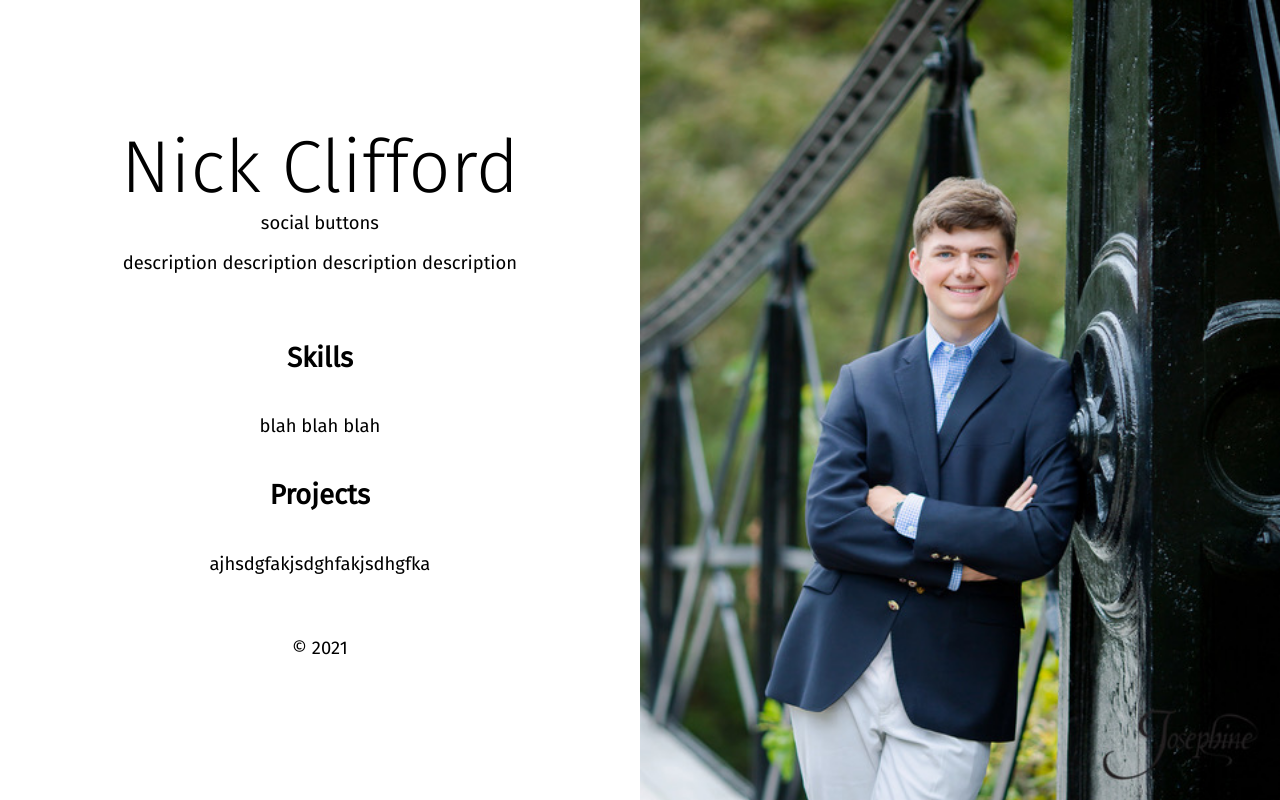
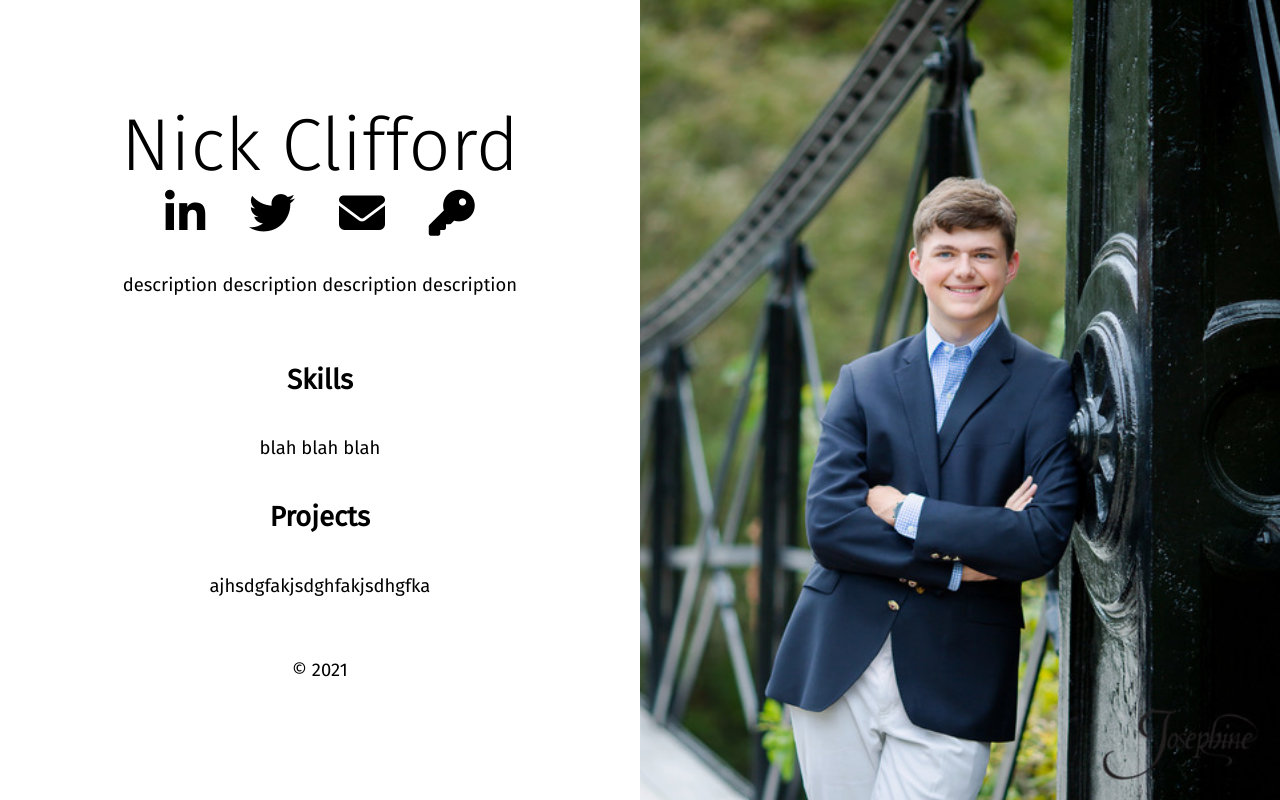
Before and after one commit to nickbclifford/nickclifford.me-v3, a website: page index.html in a window 1280 px wide. Drawn offline with nearby package versions, Linux system fonts and the light colour scheme; files that its build step writes are made by us from their sources.

Commit message:
Font Awesome social icons

```diff
--- a/index.html
+++ b/index.html
@@ -9,13 +9,35 @@
 			rel="stylesheet"
 		/>
 		<link href="index.css" rel="stylesheet" />
+		<script src="https://kit.fontawesome.com/7f9ba91d76.js" crossorigin="anonymous"></script>
 		<title>Nick Clifford</title>
 	</head>
 	<body>
 		<div id="content">
 			<header>
 				<h1>Nick Clifford</h1>
-				<span>social buttons</span>
+				<div id="icons">
+					<i
+						class="fab fa-linkedin-in"
+						data-fa-transform="shrink-8"
+						data-fa-mask="fas fa-circle"
+					></i>
+					<i
+						class="fab fa-twitter"
+						data-fa-transform="shrink-8"
+						data-fa-mask="fas fa-circle"
+					></i>
+					<i
+						class="fas fa-envelope"
+						data-fa-transform="shrink-8"
+						data-fa-mask="fas fa-circle"
+					></i>
+					<i
+						class="fas fa-key"
+						data-fa-transform="shrink-8"
+						data-fa-mask="fas fa-circle"
+					></i>
+				</div>
 				<p>description description description description</p>
 			</header>
 			<main>
--- a/index.scss
+++ b/index.scss
@@ -38,6 +38,26 @@ header {
 		font-weight: 300;
 
 		margin: 0;
+	}
+}
+
+#icons {
+	font-size: 2.5em;
+
+	display: flex;
+	justify-content: space-evenly;
+
+	width: 100%;
+
+	margin-bottom: 5%;
+
+	// Font Awesome JS turns the icons into not <i> elements anymore, so just apply to all the children
+	> * {
+		transition: transform 0.2s;
+
+		&:hover {
+			transform: scale(1.25);
+		}
 	}
 }
 
```
